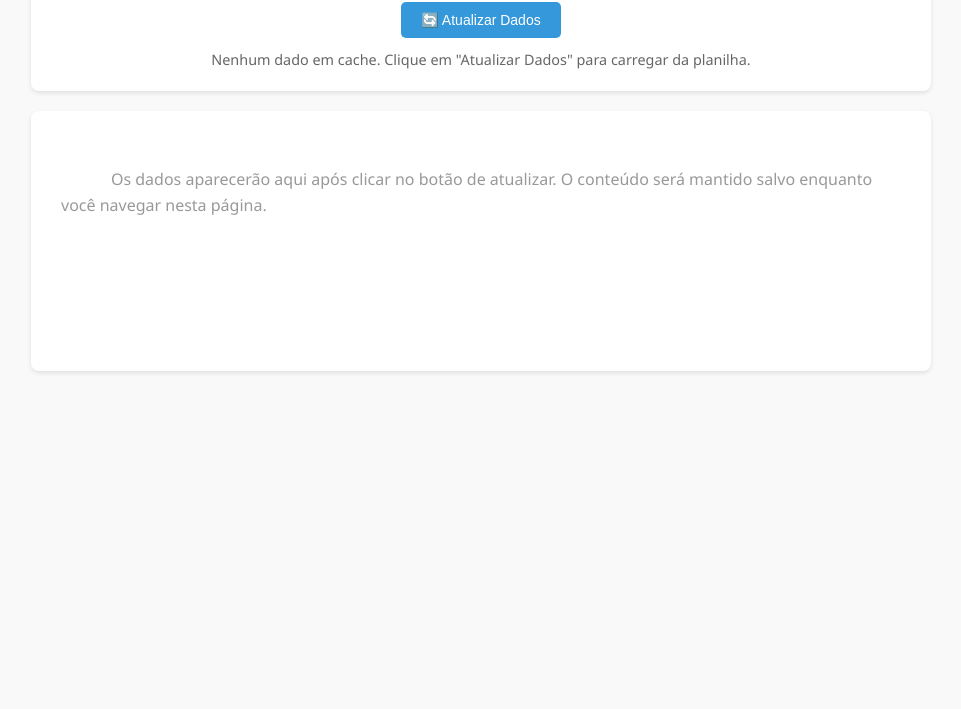
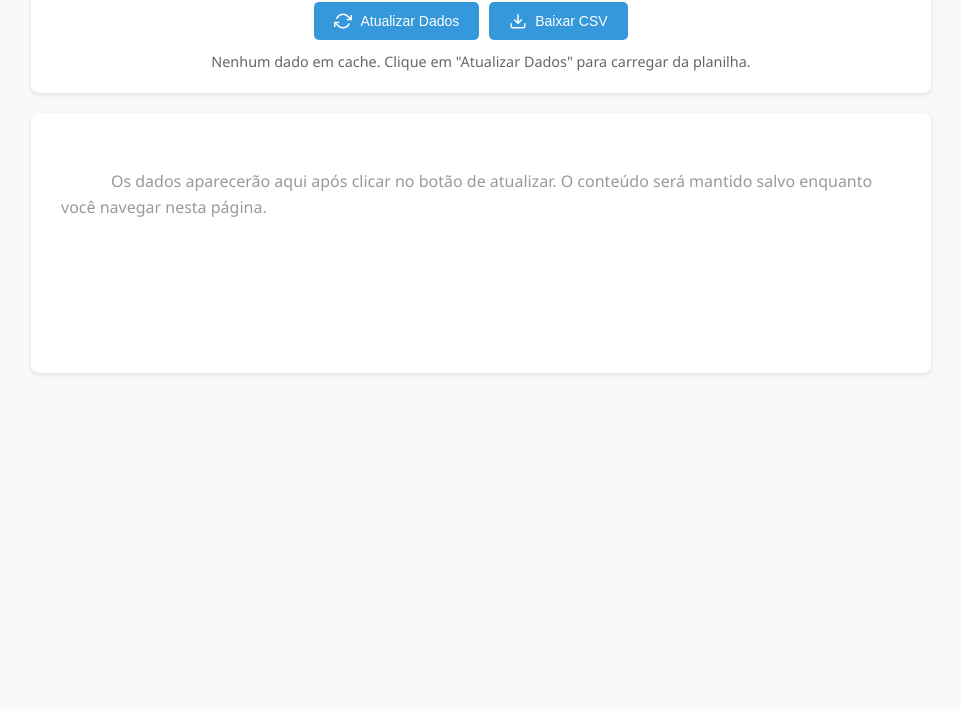
Before and after one commit to rimasnacionais1990-ops/ESTUDO, a website: page index.html in a window 1280 px wide. Shown: the part 91-800 px from the top of the page, without its empty margins (159-1120 px from the left). Drawn offline with Linux system fonts and the light colour scheme.

Commit message:
update branch

```diff
--- a/index.html
+++ b/index.html
@@ -28,7 +28,12 @@
             margin: 0;
         }
         .controls {
+            display: flex;
+            align-items: center;
+            gap: 10px;
             margin-top: 15px;
+            justify-content: center;
+            flex-wrap: wrap;
         }
         button {
             background-color: #3498db;
@@ -39,6 +44,9 @@
             cursor: pointer;
             font-size: 14px;
             transition: background 0.3s;
+            display: flex;
+            align-items: center;
+            gap: 8px;
         }
         button:hover {
             background-color: #2980b9;
@@ -46,6 +54,10 @@
         button:disabled {
             background-color: #bdc3c7;
             cursor: not-allowed;
+        }
+        button svg {
+            width: 18px;
+            height: 18px;
         }
         .status {
             font-size: 0.9rem;
@@ -68,6 +80,15 @@
             color: #dc3545;
             font-weight: bold;
         }
+        #last-update {
+            color: #666;
+            font-size: 13px;
+            margin-left: 10px;
+        }
+        @keyframes spin {
+            from { transform: rotate(0deg); }
+            to { transform: rotate(360deg); }
+        }
     </style>
 </head>
 <body>
@@ -75,7 +96,23 @@
     <header>
         <h1>Gran Estudos — Histórico de Questões</h1>
         <div class="controls">
-            <button id="refresh-btn" onclick="fetchData()">🔄 Atualizar Dados</button>
+            <button id="refresh-btn" onclick="fetchData()">
+                <svg viewBox="0 0 24 24" fill="none" stroke="currentColor" stroke-width="2">
+                    <path d="M23 4v6h-6"></path>
+                    <path d="M1 20v-6h6"></path>
+                    <path d="M3.51 9a9 9 0 0 1 14.85-3.36L23 10M1 14l4.64 4.36A9 9 0 0 0 20.49 15"></path>
+                </svg>
+                Atualizar Dados
+            </button>
+            <button onclick="downloadCSV()">
+                <svg viewBox="0 0 24 24" fill="none" stroke="currentColor" stroke-width="2">
+                    <path d="M21 15v4a2 2 0 0 1-2 2H5a2 2 0 0 1-2-2v-4"></path>
+                    <polyline points="7 10 12 15 17 10"></polyline>
+                    <line x1="12" y1="15" x2="12" y2="3"></line>
+                </svg>
+                Baixar CSV
+            </button>
+            <span id="last-update"></span>
         </div>
         <div class="status" id="status-msg">Clique em "Atualizar Dados" para carregar o conteúdo da planilha.</div>
     </header>
@@ -101,14 +138,17 @@
             const cachedTime = localStorage.getItem(CACHE_TIME_KEY);
             const contentArea = document.getElementById('content-area');
             const statusMsg = document.getElementById('status-msg');
+            const lastUpdateSpan = document.getElementById('last-update');
 
             if (cachedData && cachedTime) {
                 const dateStr = new Date(parseInt(cachedTime)).toLocaleString();
                 statusMsg.textContent = `Dados carregados anteriormente em ${dateStr}. Clique em "Atualizar Dados" para buscar a versão mais recente.`;
                 statusMsg.style.color = '#28a745';
                 contentArea.textContent = cachedData;
+                lastUpdateSpan.textContent = `Última atualização: ${dateStr}`;
             } else {
                 statusMsg.textContent = 'Nenhum dado em cache. Clique em "Atualizar Dados" para carregar da planilha.';
+                lastUpdateSpan.textContent = '';
             }
         }
 
@@ -116,9 +156,10 @@
             const btn = document.getElementById('refresh-btn');
             const contentArea = document.getElementById('content-area');
             const statusMsg = document.getElementById('status-msg');
+            const lastUpdateSpan = document.getElementById('last-update');
 
             btn.disabled = true;
-            btn.textContent = 'Carregando...';
+            btn.innerHTML = `<svg viewBox="0 0 24 24" fill="none" stroke="currentColor" stroke-width="2" style="animation: spin 1s linear infinite;"><path d="M23 4v6h-6"></path><path d="M1 20v-6h6"></path><path d="M3.51 9a9 9 0 0 1 14.85-3.36L23 10M1 14l4.64 4.36A9 9 0 0 0 20.49 15"></path></svg> Carregando...`;
             contentArea.innerHTML = '<span class="loading">Buscando dados atualizados na planilha Google Sheets...</span>';
 
             try {
@@ -144,15 +185,17 @@
                 const nowStr = new Date().toLocaleString();
                 statusMsg.textContent = `Dados atualizados com sucesso em ${nowStr}. Pronto para análise no NotebookLM!`;
                 statusMsg.style.color = '#28a745';
+                lastUpdateSpan.textContent = `Última atualização: ${nowStr}`;
 
             } catch (error) {
                 console.error('Erro ao buscar dados:', error);
                 contentArea.innerHTML = `<span class="error">Erro ao carregar dados: ${error.message}.\nVerifique sua conexão ou se a planilha está pública.</span>`;
                 statusMsg.textContent = 'Falha no carregamento. Tente novamente.';
                 statusMsg.style.color = '#dc3545';
+                lastUpdateSpan.textContent = '';
             } finally {
                 btn.disabled = false;
-                btn.textContent = '🔄 Atualizar Dados';
+                btn.innerHTML = `<svg viewBox="0 0 24 24" fill="none" stroke="currentColor" stroke-width="2"><path d="M23 4v6h-6"></path><path d="M1 20v-6h6"></path><path d="M3.51 9a9 9 0 0 1 14.85-3.36L23 10M1 14l4.64 4.36A9 9 0 0 0 20.49 15"></path></svg> Atualizar Dados`;
             }
         }
 
@@ -208,6 +251,25 @@
             result.push(current.trim());
             return result;
         }
+
+        function downloadCSV() {
+            const cachedData = localStorage.getItem(CACHE_KEY);
+            if (!cachedData) {
+                alert('Nenhum dado disponível para baixar. Clique em "Atualizar Dados" primeiro.');
+                return;
+            }
+
+            // Converte o texto formatado de volta para CSV simples
+            const blob = new Blob([cachedData], { type: 'text/plain;charset=utf-8' });
+            const url = window.URL.createObjectURL(blob);
+            const a = document.createElement('a');
+            a.href = url;
+            a.download = `gran-estudos-${new Date().toISOString().split('T')[0]}.txt`;
+            document.body.appendChild(a);
+            a.click();
+            document.body.removeChild(a);
+            window.URL.revokeObjectURL(url);
+        }
     </script>
 </body>
 </html>
```
Also changed, not shown: 1 other file.
